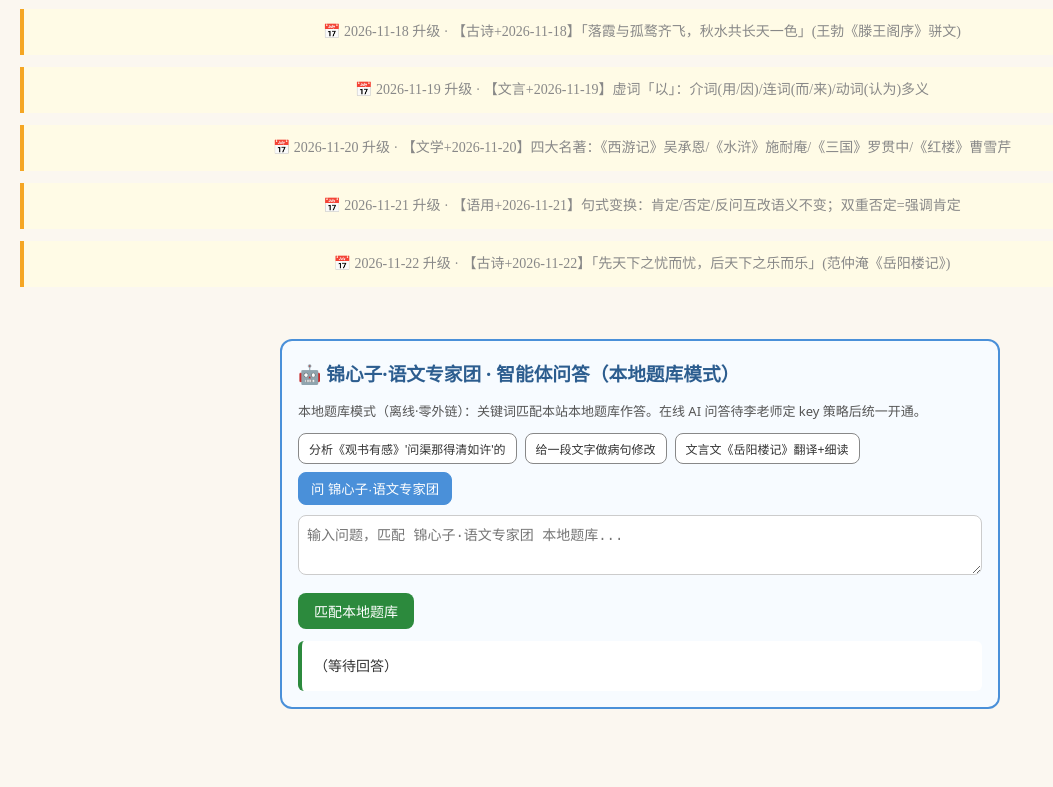
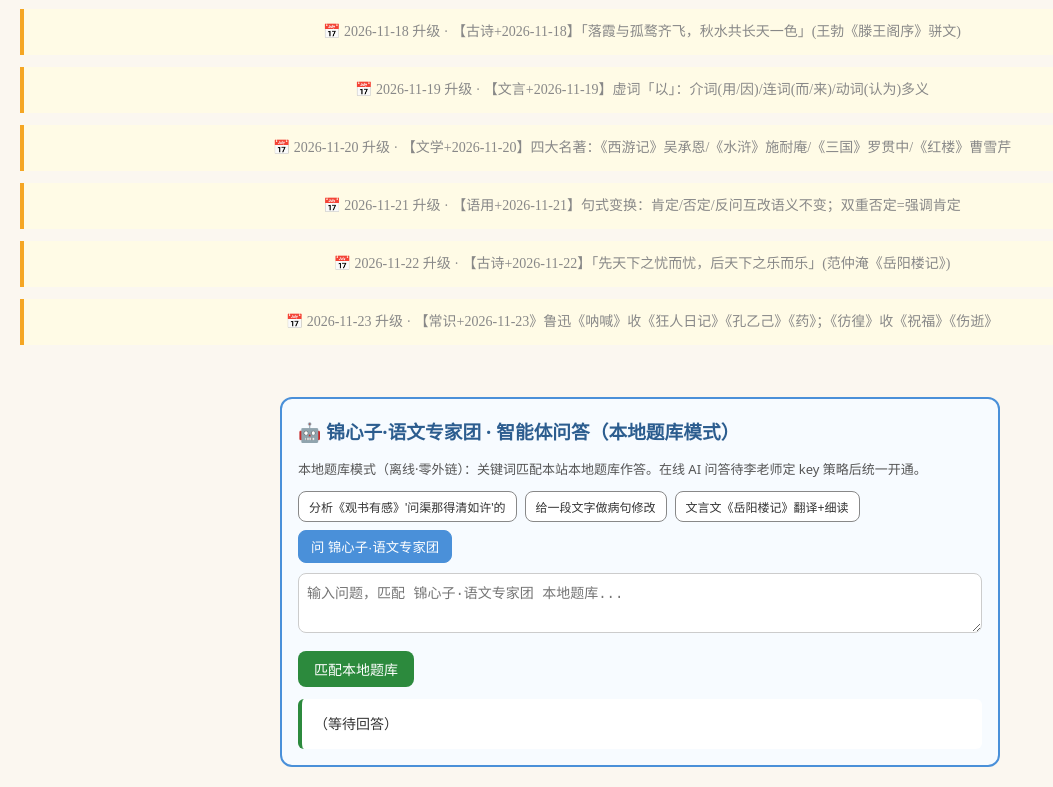
Before and after one commit to dapengzhanchi141345/li-yanming-chinese, a plain HTML site: page index.html in a window 1280 px wide. Shown: the part 2619-3406 px from the top of the page, without its empty margins (0-1053 px from the left). Before the commit the page ends 3348 px from the top, so only its background shows below. Drawn offline with Linux system fonts and the light colour scheme.

Commit message:
chinese 12独立站升级 2026-11-23

```diff
--- a/index.html
+++ b/index.html
@@ -158,6 +158,8 @@ footer{text-align:center;padding:20px;color:#888;font-size:13px;margin-top:30px;
 <div style="background:#fffbe6;border-left:4px solid #f5a623;padding:10px;margin:12px 0;font-size:14px">📅 2026-11-21 升级 · 【语用+2026-11-21】句式变换：肯定/否定/反问互改语义不变；双重否定=强调肯定</div>
 
 <div style="background:#fffbe6;border-left:4px solid #f5a623;padding:10px;margin:12px 0;font-size:14px">📅 2026-11-22 升级 · 【古诗+2026-11-22】「先天下之忧而忧，后天下之乐而乐」(范仲淹《岳阳楼记》)</div>
+
+<div style="background:#fffbe6;border-left:4px solid #f5a623;padding:10px;margin:12px 0;font-size:14px">📅 2026-11-23 升级 · 【常识+2026-11-23》鲁迅《呐喊》收《狂人日记》《孔乙己》《药》；《彷徨》收《祝福》《伤逝》</div>
 </footer>
 
 <script>
```
